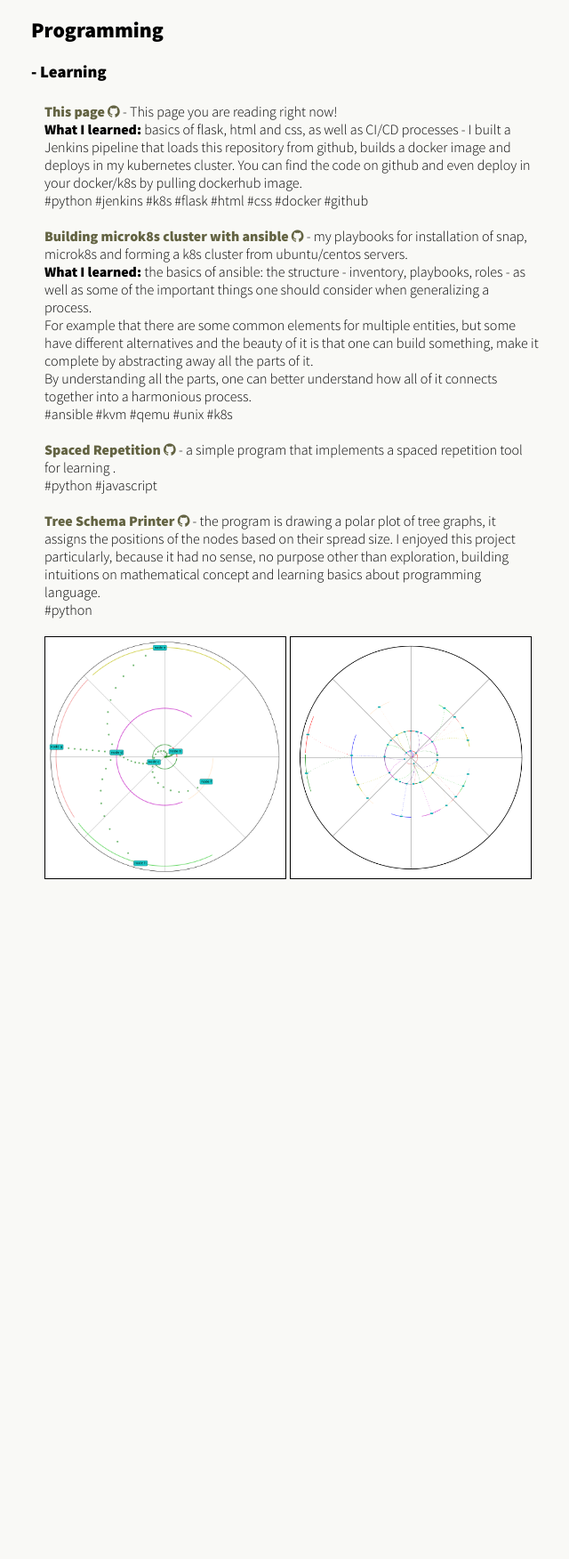
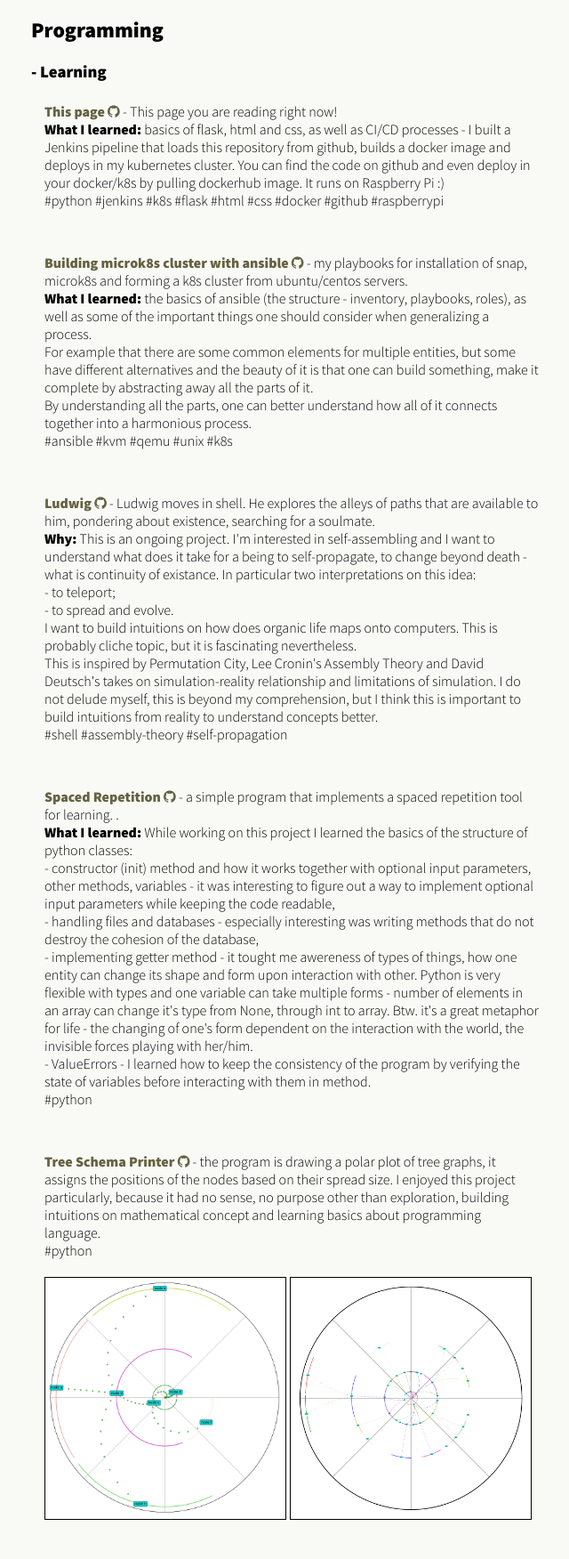
Before and after one commit to zostaw/home-page, a Flask app: page /projects in a window 1280 px wide. Shown: the part 141-1893 px from the top of the page at 89% size, without its empty margins (312-952 px from the left). Before the commit the page ends 1129 px from the top, so only its background shows below. Run offline with Flask 2, Linux system fonts and the light colour scheme; parts of the project's set-up code (start-up, migrations or seed data) failed here and were passed over.

Commit message:
updated projects page: 1. added Ludwig 2. changed page formatting 3. added learned lessons on Spaced Repetition

```diff
--- a/app/templates/projects.html
+++ b/app/templates/projects.html
@@ -21,26 +21,44 @@
         <a href="https://github.com/zostaw/home-page">This page <i class="fa fa-github"></i></a> - This page you are reading right now! </br>
 
         <b>What I learned:</b> basics of flask, html and css, as well as CI/CD processes - I built a Jenkins pipeline that loads this repository from github, builds a docker image and deploys in my kubernetes cluster.
-        You can find the code on github and even deploy in your docker/k8s by pulling dockerhub image.</br>
-        #python #jenkins #k8s #flask #html #css #docker #github </br>
+        You can find the code on github and even deploy in your docker/k8s by pulling dockerhub image. It runs on Raspberry Pi :)</br>
+        #python #jenkins #k8s #flask #html #css #docker #github #raspberrypi</br>
 
       </div>
+      </br>
 
       <div class="projects-paragraph">
         <a href="https://github.com/zostaw/learning_ansible_microk8s">Building microk8s cluster with ansible <i class="fa fa-github"></i></a> - my playbooks for installation of snap, microk8s and forming a k8s cluster from ubuntu/centos servers.</br>
 
-        <b>What I learned:</b> the basics of ansible: the structure - inventory, playbooks, roles - as well as some of the important things one should consider when generalizing a process.</br>
+        <b>What I learned:</b> the basics of ansible (the structure - inventory, playbooks, roles), as well as some of the important things one should consider when generalizing a process.</br>
         For example that there are some common elements for multiple entities, but some have different alternatives and the beauty of it is that one can build something, make it complete by abstracting away all the parts of it. </br>
         By understanding all the parts, one can better understand how all of it connects together into a harmonious process.</br>
         #ansible #kvm #qemu #unix #k8s</br>
       </div>
+      </br>
 
       <div class="projects-paragraph">
-          <a href="https://github.com/zostaw/spaced_repetition">Spaced Repetition <i class="fa fa-github"></i></a> - a simple program that implements a spaced repetition tool for learning<!--, try the demo: <a href="{{ url_for('spaced_repetition') }}">Spaced Repetition</a>--> .</br>
-  #python #javascript</br>
+        <a href="https://github.com/zostaw/ludwig.git">Ludwig <i class="fa fa-github"></i></a> - Ludwig moves in shell. He explores the alleys of paths that are available to him, pondering about existence, searching for a soulmate.</br>
 
+        <b>Why:</b> This is an ongoing project. I'm interested in self-assembling and I want to understand what does it take for a being to self-propagate, to change beyond death - what is continuity of existance. In particular two interpretations on this idea: </br>- to teleport; </br>- to spread and evolve.</br>
+        I want to build intuitions on how does organic life maps onto computers. This is probably cliche topic, but it is fascinating nevertheless.</br>
+        This is inspired by Permutation City, Lee Cronin's Assembly Theory and David Deutsch's takes on simulation-reality relationship and limitations of simulation.
+        I do not delude myself, this is beyond my comprehension, but I think this is important to build intuitions from reality to understand concepts better.</br>
+        #shell #assembly-theory #self-propagation</br>
+      </div>
+      </br>
 
+      <div class="projects-paragraph">
+        <a href="https://github.com/zostaw/spaced_repetition">Spaced Repetition <i class="fa fa-github"></i></a> - a simple program that implements a spaced repetition tool for learning.<!--, try the demo: <a href="{{ url_for('spaced_repetition') }}">Spaced Repetition</a>--> .</br>
+        <b>What I learned:</b> While working on this project I learned the basics of the structure of python classes: </br>
+        - constructor (init) method and how it works together with optional input parameters, other methods, variables - it was interesting to figure out a way to implement optional input parameters while keeping the code readable, </br>
+        - handling files and databases - especially interesting was writing methods that do not destroy the cohesion of the database, </br>
+        - implementing getter method - it tought me awereness of types of things, how one entity can change its shape and form upon interaction with other. Python is very flexible with types and one variable can take multiple forms - number of elements in an array can change it's type from None, through int to array. Btw. it's a great metaphor for life - the changing of one's form dependent on the interaction with the world, the invisible forces playing with her/him. </br>
+        - ValueErrors - I learned how to keep the consistency of the program by verifying the state of variables before interacting with them in method. </br>
+        #python </br>
       </div>
+      </br>
+
       <div class="projects-paragraph">
         <a href="https://github.com/zostaw/treePrinter">Tree Schema Printer <i class="fa fa-github"></i></a> - the program is drawing a polar plot of tree graphs, it assigns the positions of the nodes based on their spread size. I enjoyed this project particularly, because it had no sense, no purpose other than exploration, building intuitions on mathematical concept and learning basics about programming language.</br>
         #python</br>
```
Lines whose indentation alone changed are shown as unchanged.
